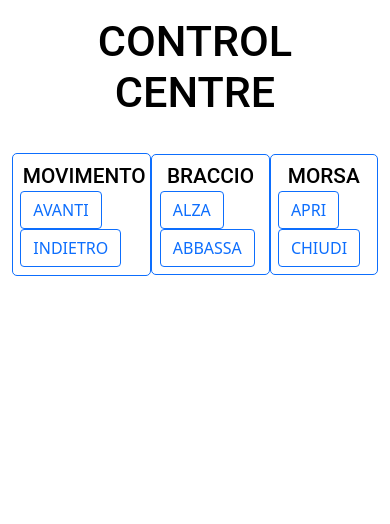
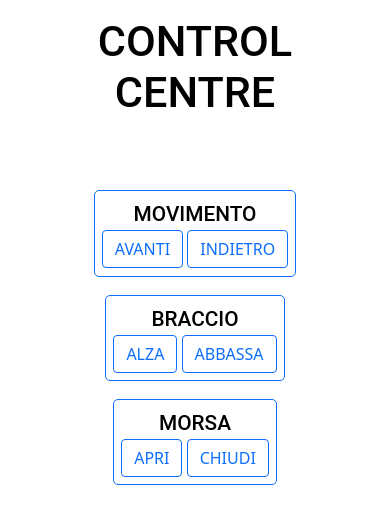
Before and after one commit to Rimaro03/esercizioFlaskRobot, a Flask app: page / in a window 390 px wide. Shown: the part 16-540 px from the top of the page. Run offline with Flask 2, Linux system fonts and the light colour scheme; some libraries are stand-ins or nearby versions.

Commit message:
media query

```diff
--- a/static/style.css
+++ b/static/style.css
@@ -58,3 +58,13 @@ h3{
     border: 1px solid #0d6efd;
     border-radius: 5px;
 }
+
+@media screen and (max-width: 600px) {
+    .buttons{
+        display: flex;
+        flex-direction: column;
+        justify-content: space-between;
+        align-items: center;
+        margin-top: 10%;
+    }
+  }
```
